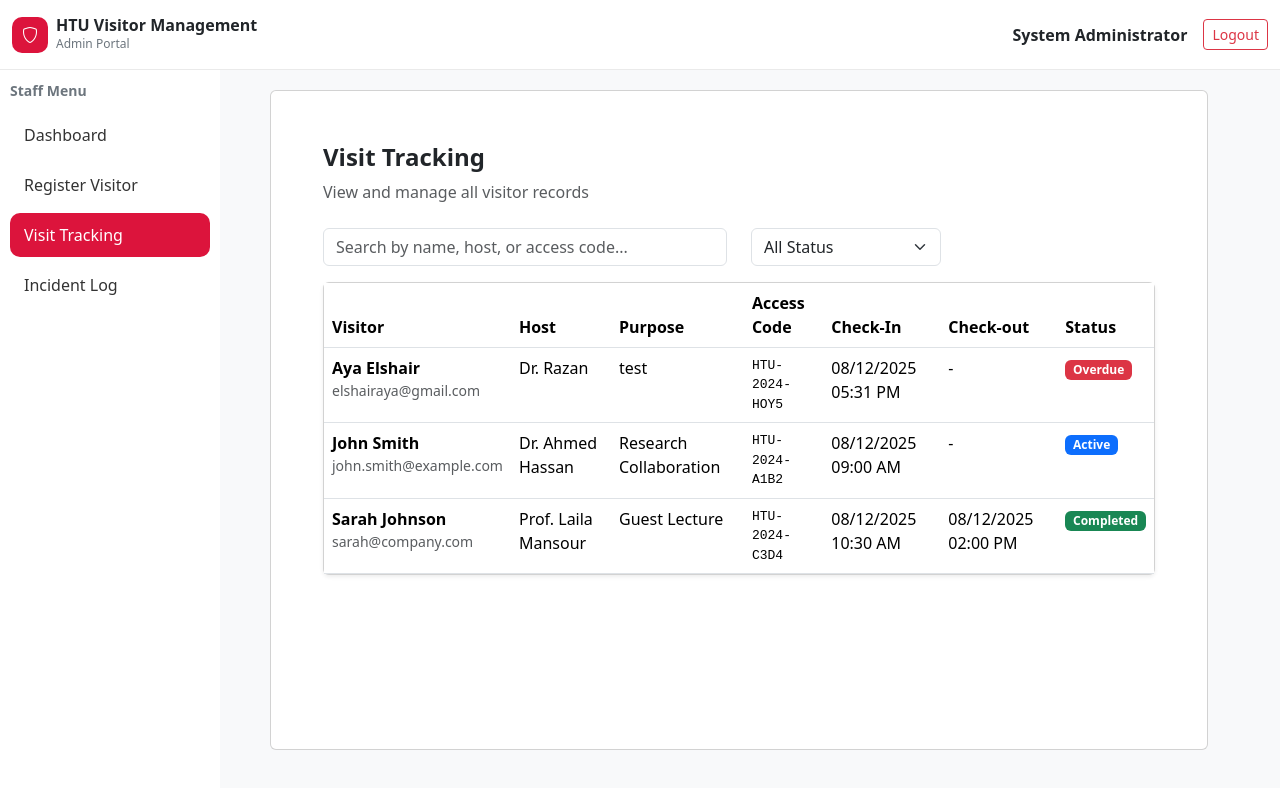
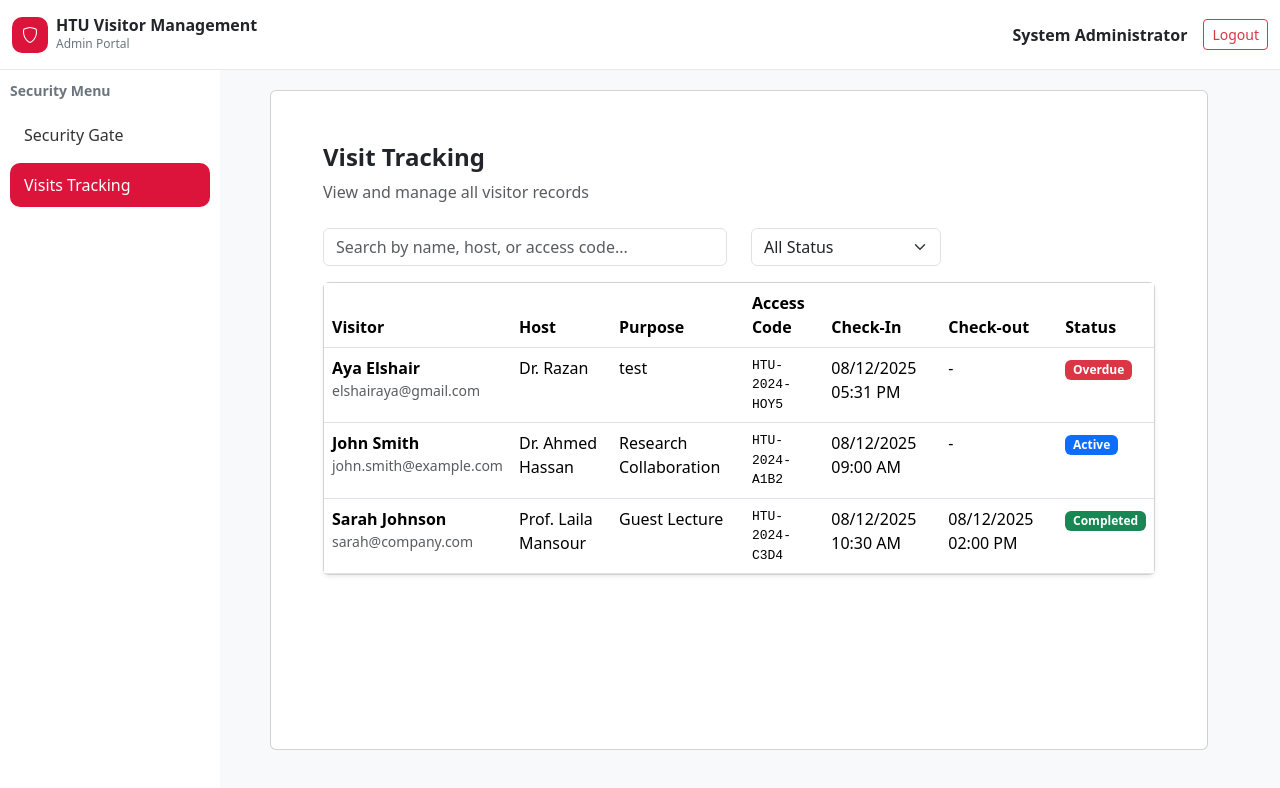
Before and after one commit to elshairaya/Final-FrontEnd, a React (Vite) app: page /tracking in a window 1280 px wide. Shown: the top 788 px of the page. Built offline with nearby package versions, Linux system fonts and the light colour scheme.

Commit message:
add security sidebar

```diff
--- a/src/App.jsx
+++ b/src/App.jsx
@@ -16,7 +16,7 @@ function App() {
         <Route path="/admin/create" element={<CreateUser/>}/>
         <Route path="*" element={<Link to="/login" />} />
         <Route path="/staff" element={<StaffDashboard/>}/>
-        <Route path="/tracking" element={<VisitorTrack/>}/>
+        <Route path="/tracking" element={<VisitorTrack role="Security"/>}/>
       </Routes>
     </BrowserRouter>
   );
--- /dev/null
+++ b/src/Components/SecuritySidebar.jsx
@@ -0,0 +1,22 @@
+import { NavLink } from "react-router-dom";
+import "../Styles/Sidebar.css";
+function SecuritySidebar(){
+return(
+    <div className="sidebar">
+        <div className="sidebar-title">Security Menu</div>
+       <NavLink
+        to="/gate" end className={({isActive}) =>
+            isActive ? "sidebar-link active": "sidebar-link"
+            }>
+            Security Gate
+        </NavLink>
+        <NavLink
+        to="/tracking" end className={({isActive}) =>
+            isActive ? "sidebar-link active": "sidebar-link"
+            }>
+            Visits Tracking
+        </NavLink>
+    </div>
+);
+}
+export default SecuritySidebar;
--- a/src/Components/Sidebar.jsx
+++ b/src/Components/Sidebar.jsx
@@ -1,7 +1,7 @@
 import { NavLink } from "react-router-dom";
 import "../Styles/Sidebar.css";
 
-const Sidebar=()=>{
+function Sidebar(){
     return(
       <div className="sidebar">
         <div className="sidebar-title">Admin Menu</div>
--- a/src/Components/StaffSidebar.jsx
+++ b/src/Components/StaffSidebar.jsx
@@ -1,7 +1,7 @@
 import { NavLink } from "react-router-dom";
 import "../Styles/Sidebar.css";
 
-const StaffSidebar=()=>{
+function StaffSidebar(){
     return(
       <div className="sidebar">
         <div className="sidebar-title">Staff Menu</div>
--- a/src/Components/TopNavbar.jsx
+++ b/src/Components/TopNavbar.jsx
@@ -1,7 +1,7 @@
 import { Navbar, Container, Button } from "react-bootstrap";
 import "../Styles/TopNavbar.css";
 
-const TopNavbar = ({username,role}) => {
+function TopNavbar ({username,role}) {
   return (
     <Navbar className="top-navbar" expand="lg">
       <Container fluid className="d-flex align-items-center">
--- a/src/Pages/AdminDashboard.jsx
+++ b/src/Pages/AdminDashboard.jsx
@@ -5,7 +5,7 @@ import { useState } from "react";
 import "../Styles/AdminDashboard.css";
 
 import { Card, Table, Button, Form, Row, Col, Badge } from "react-bootstrap";
-const AdminDashboard=()=>{
+function AdminDashboard(){
       // Dummy users data (frontend only)
 const [users, setUsers] = useState([
     {
--- a/src/Pages/CreateUser.jsx
+++ b/src/Pages/CreateUser.jsx
@@ -4,7 +4,7 @@ import { Card, Form, Button, Row, Col } from "react-bootstrap";
 import { Link } from "react-router-dom";
 
 import "../Styles/AdminDashboard.css";//can i use the same style or copy and paste it for thi page
-const CreateUser=()=>{
+function CreateUser(){
     return(
     <>
     <div className="admin-dashboard">
--- a/src/Pages/Login.jsx
+++ b/src/Pages/Login.jsx
@@ -2,7 +2,7 @@ import { useState } from "react";
 import "../Styles/Login.css";
 import { Card, Form, Button } from "react-bootstrap";
 
-const Login=()=>{
+function Login(){
     const[username,setUsername]=useState("");
     const[password,setPassword]=useState("");
     const handleSubmit=(e)=>{
--- a/src/Pages/StaffDashboard.jsx
+++ b/src/Pages/StaffDashboard.jsx
@@ -4,7 +4,7 @@ import { Card, Row, Col, Badge } from "react-bootstrap";
 import "../Styles/AdminDashboard.css";
 import "../Styles/StaffDashboard.css";
 
-const StaffDashboard=()=>{
+function StaffDashboard(){
     return(
         <>
         <div className="admin-dashboard">
--- a/src/Pages/VisitorTrack.jsx
+++ b/src/Pages/VisitorTrack.jsx
@@ -2,8 +2,9 @@ import { Table, Card, Form, Button, Badge, Row, Col } from "react-bootstrap";
 import "../styles/VisitorTrack.css";
 import"../Styles/AdminDashboard.css"
 import StaffSidebar from "../Components/StaffSidebar";
+import SecuritySidebar from "../Components/SecuritySidebar";
 
-function VisitorTrack(){
+function VisitorTrack({role}){
     const visits = [
   {
     visitor: "Aya Elshair",
@@ -50,7 +51,8 @@ const getStatusVariant = (status) => {
 };
   return(
     <div className="admin-dashboard">
-        <StaffSidebar/>
+    {role === "Security" && <SecuritySidebar />}
+    {role === "Staff" && <StaffSidebar />}
         <Card className="admin-card">
             <main className="admin-content">
                 <h4 className="fw-bold">Visit Tracking</h4>
```
